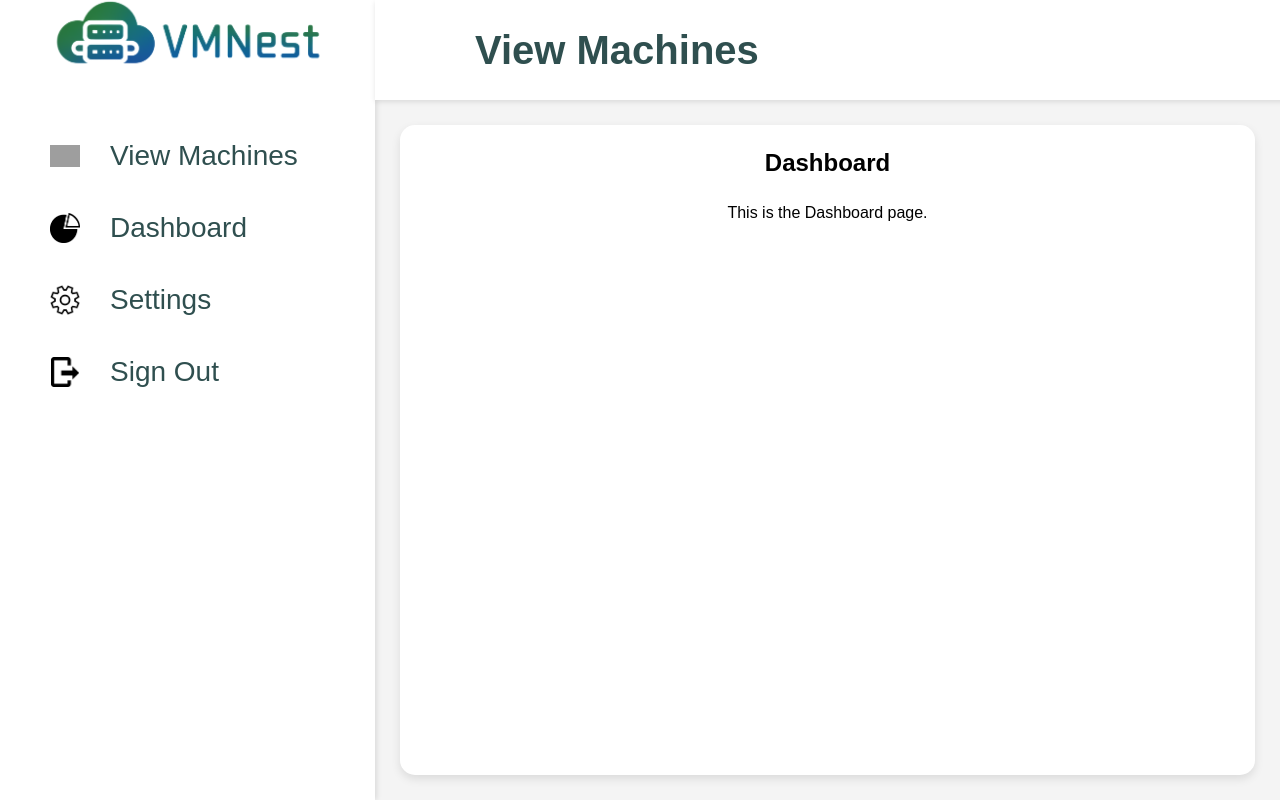
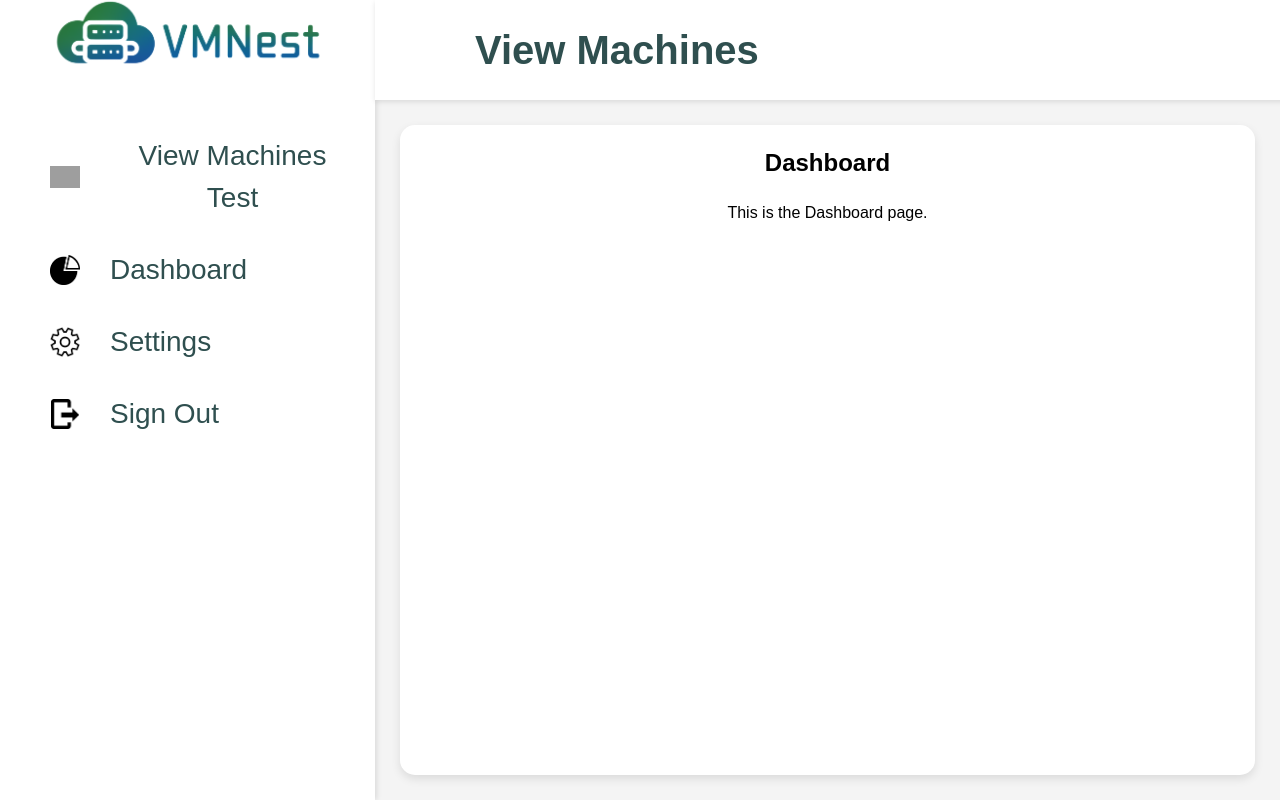
Before and after one commit to andrei-korcsak/VMNest, a React (Vite) app in the folder VMNest.Client/: page /dashboard in a window 1280 px wide. Built offline with nearby package versions, Linux system fonts and the light colour scheme; grey boxes are pictures that could not be loaded.

Commit message:
Testing pipeline

```diff
--- a/VMNest.Client/src/components/navigation/NavigationComponent.jsx
+++ b/VMNest.Client/src/components/navigation/NavigationComponent.jsx
@@ -11,7 +11,7 @@ function NavigationComponent({ onOptionSelect }) {
     const navigate = useNavigate();
 
     const options = [
-        { label: 'View Machines', icon: ViewMachinesIcon, path: '/view-machines' },
+        { label: 'View Machines Test', icon: ViewMachinesIcon, path: '/view-machines' },
         { label: 'Dashboard', icon: DashboardIcon, path: '/dashboard' },
         { label: 'Settings', icon: SettingsIcon, path: '/settings' },
         { label: 'Sign Out', icon: SignOutIcon, path: null },
```
